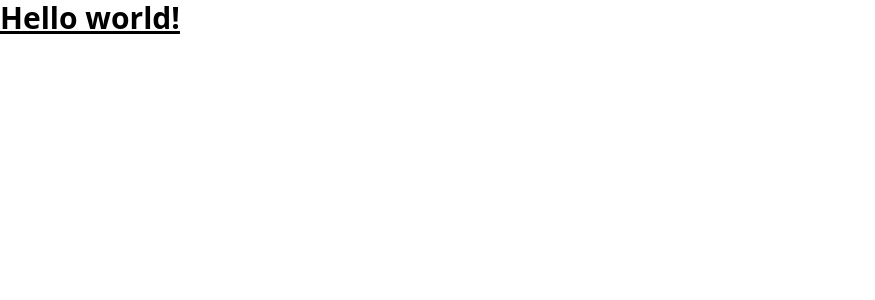
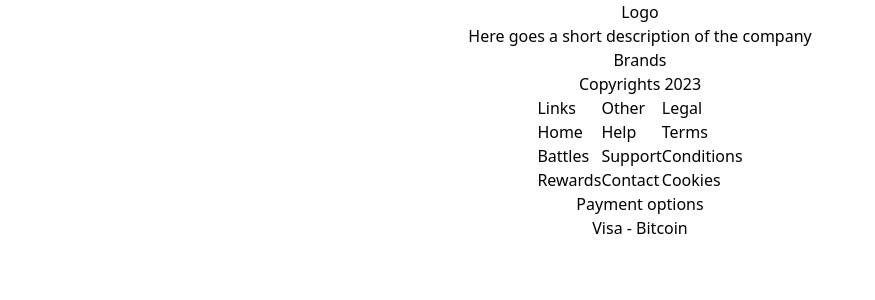
Before and after one commit to juandelacruz23/infinitro-assessment, a React (Vite) app: page / in a window 1280 px wide. Shown: the top 300 px of the page, without its empty margins (0-875 px from the left). Built offline with nearby package versions, Linux system fonts and the light colour scheme.

Commit message:
Add footer

```diff
--- a/src/App.tsx
+++ b/src/App.tsx
@@ -1,6 +1,9 @@
+import Footer from "./Landing/Footer/Footer";
 
 function App() {
-  return <h1 className="text-3xl font-bold underline">Hello world!</h1>;
+  return <>
+    <Footer />
+  </>;
 }
 
 export default App;
--- /dev/null
+++ b/src/Landing/Footer/Footer.tsx
@@ -0,0 +1,39 @@
+
+const Footer = () => {
+  return (
+    <div className="flex flex-col items-center">
+      <h2>Logo</h2>
+      <p>Here goes a short description of the company</p>
+      <div>Brands</div>
+      <p>Copyrights 2023</p>
+      <nav className="flex">
+        <ul>
+          <li>Links</li>
+          <li>Home</li>
+          <li>Battles</li>
+          <li>Rewards</li>
+        </ul>
+        <ul>
+          <li>Other</li>
+          <li>Help</li>
+          <li>Support</li>
+          <li>Contact</li>
+        </ul>
+        <ul>
+          <li>Legal</li>
+          <li>Terms</li>
+          <li>Conditions</li>
+          <li>Cookies</li>
+        </ul>
+      </nav>
+      <div>
+        <h3 className="text-center">Payment options</h3>
+        <div className="text-center">
+          Visa - Bitcoin
+        </div>
+      </div>
+    </div>
+  );
+};
+
+export default Footer;
--- /dev/null
+++ b/src/Landing/LandingPage.tsx
@@ -0,0 +1,11 @@
+import Footer from "./Footer/Footer";
+
+const LandingPage = () => {
+  return (
+    <div>
+      <Footer />
+    </div>
+  );
+};
+
+export default LandingPage;
```
